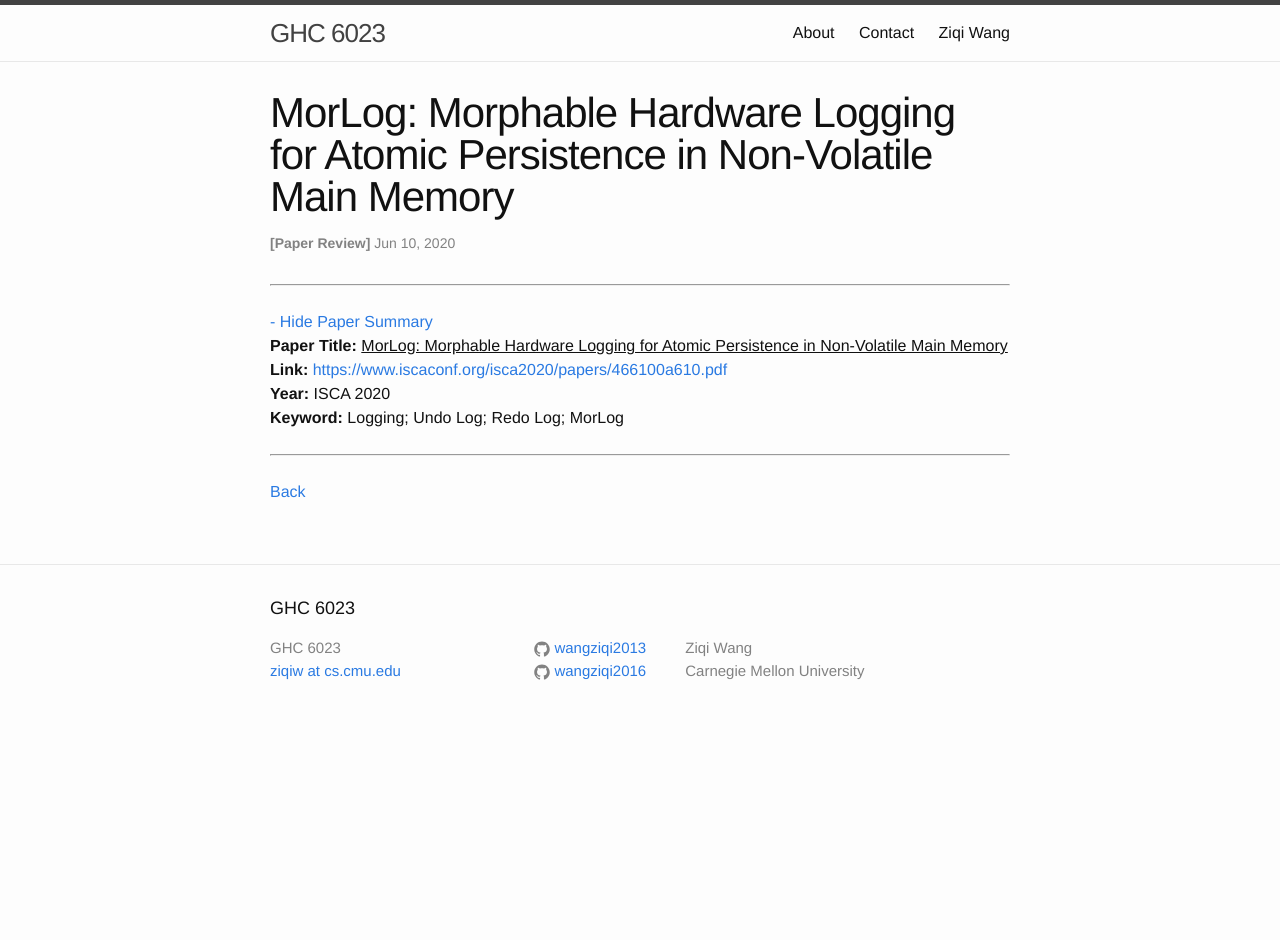
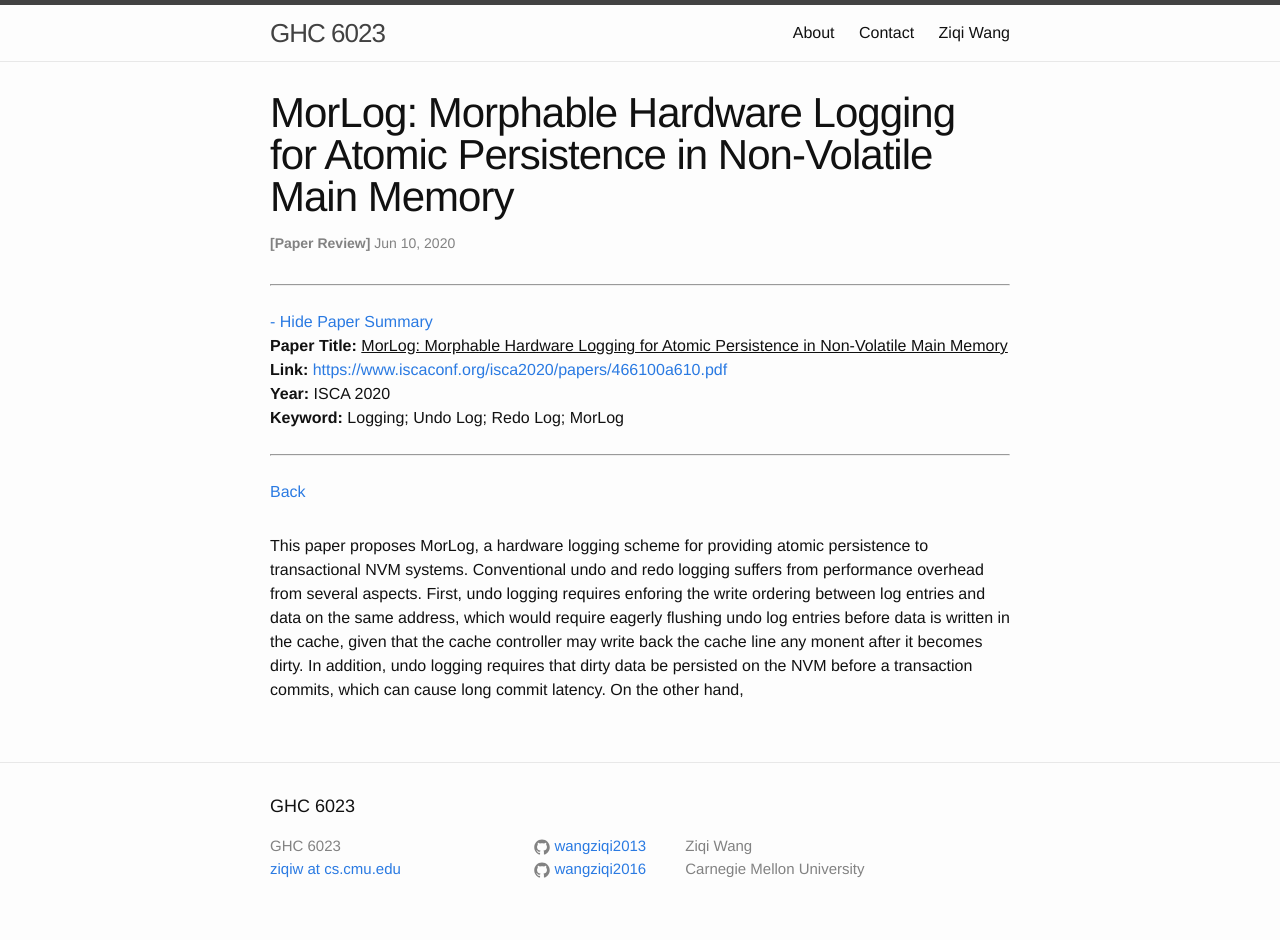
Before and after one commit to wangziqi2013/wangziqi2013.github.io, a Jekyll site: the page built from _posts/2020-06-10-morlog.markdown, in a window 1280 px wide. Built offline with Jekyll 4.4.1, drawn with Linux system fonts in a browser that asks for light colours; before the commit the page ends 900 px from its top, so only the background shows below that.

Commit message:
Adding undo

```diff
--- a/_posts/2020-06-10-morlog.markdown
+++ b/_posts/2020-06-10-morlog.markdown
@@ -12,3 +12,10 @@ htm_cd:
 htm_cr:
 version_mgmt:
 ---
+
+This paper proposes MorLog, a hardware logging scheme for providing atomic persistence to transactional NVM systems.
+Conventional undo and redo logging suffers from performance overhead from several aspects. First, undo logging requires
+enforing the write ordering between log entries and data on the same address, which would require eagerly flushing undo
+log entries before data is written in the cache, given that the cache controller may write back the cache line any monent
+after it becomes dirty. In addition, undo logging requires that dirty data be persisted on the NVM before a transaction
+commits, which can cause long commit latency. On the other hand,
```
